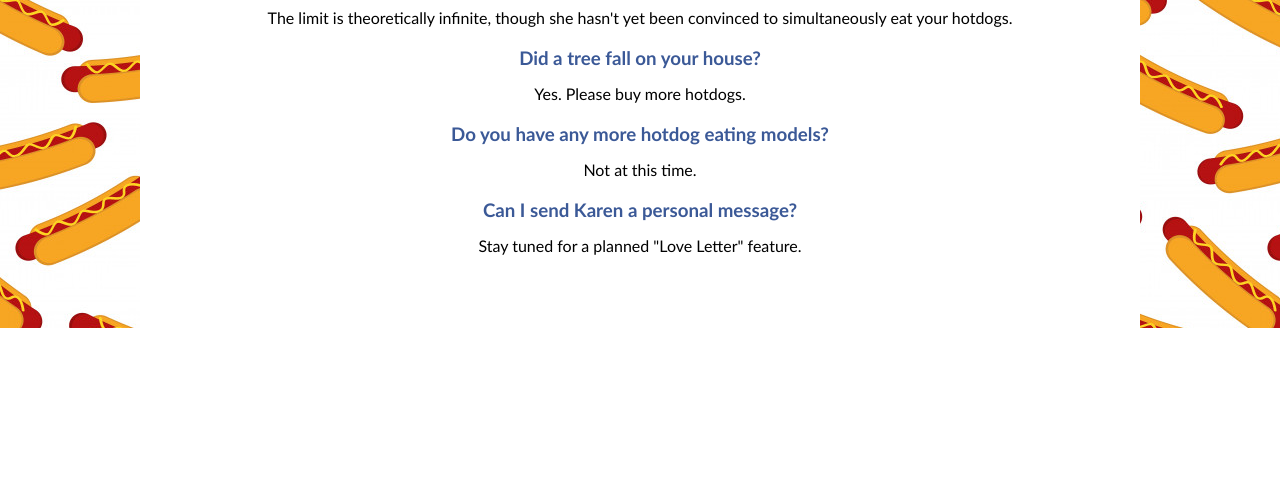
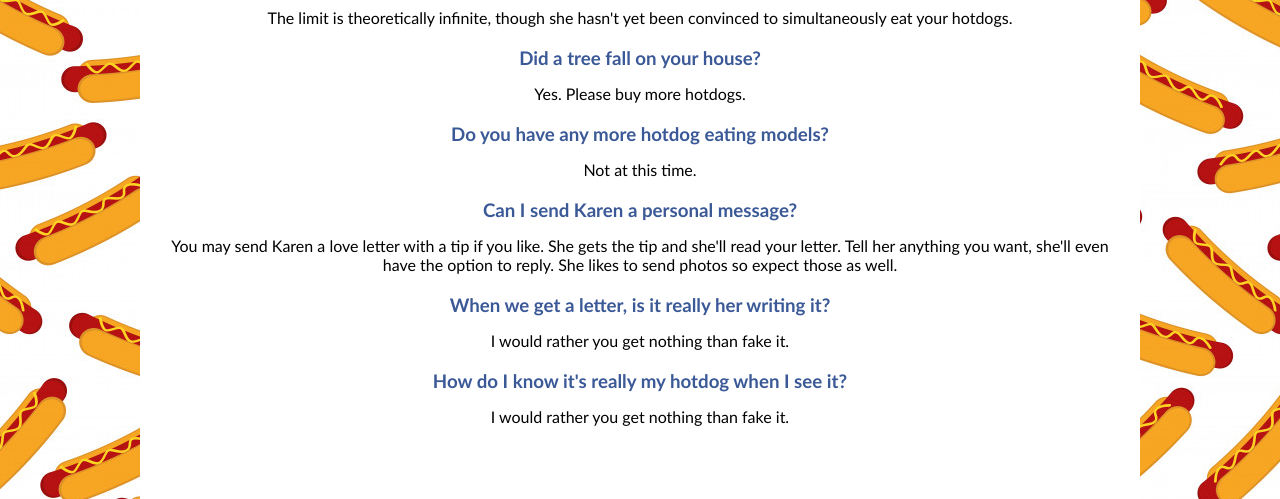
Before and after one commit to NewellServ/hotdog, a PHP site: page /faq.php in a window 1280 px wide. Shown: the part 1099-1598 px from the top of the page. Before the commit the page ends 1427 px from the top, so only its background shows below. Run offline with PHP 8.4, Linux system fonts and the light colour scheme.

Commit message:
updated faq

```diff
--- a/faq.php
+++ b/faq.php
@@ -60,7 +60,13 @@
         <p>Not at this time.</p>
 
         <h3>Can I send Karen a personal message?</h3>
-        <p>Stay tuned for a planned "Love Letter" feature.</p>
+        <p>You may send Karen a love letter with a tip if you like.  She gets the tip and she'll read your letter.  Tell her anything you want, she'll even have the option to reply.  She likes to send photos so expect those as well.</p>
+
+        <h3>When we get a letter, is it really her writing it?</h3>
+        <p>I would rather you get nothing than fake it.</p>
+
+        <h3>How do I know it's really my hotdog when I see it?</h3>
+        <p>I would rather you get nothing than fake it.</p>
 
 
         <br /><br />
--- a/index.php
+++ b/index.php
@@ -14,7 +14,7 @@
       <h1>Buy Karen a hotdog<font style="font-size: 8px;">1.2</font></h1>
       <br />
       <aside class="">
-        "Testing the limits of hotdog consumption."
+        "Now with spicy hot love letters!"
       </aside>
       <br />
       <section class="Main">
```
